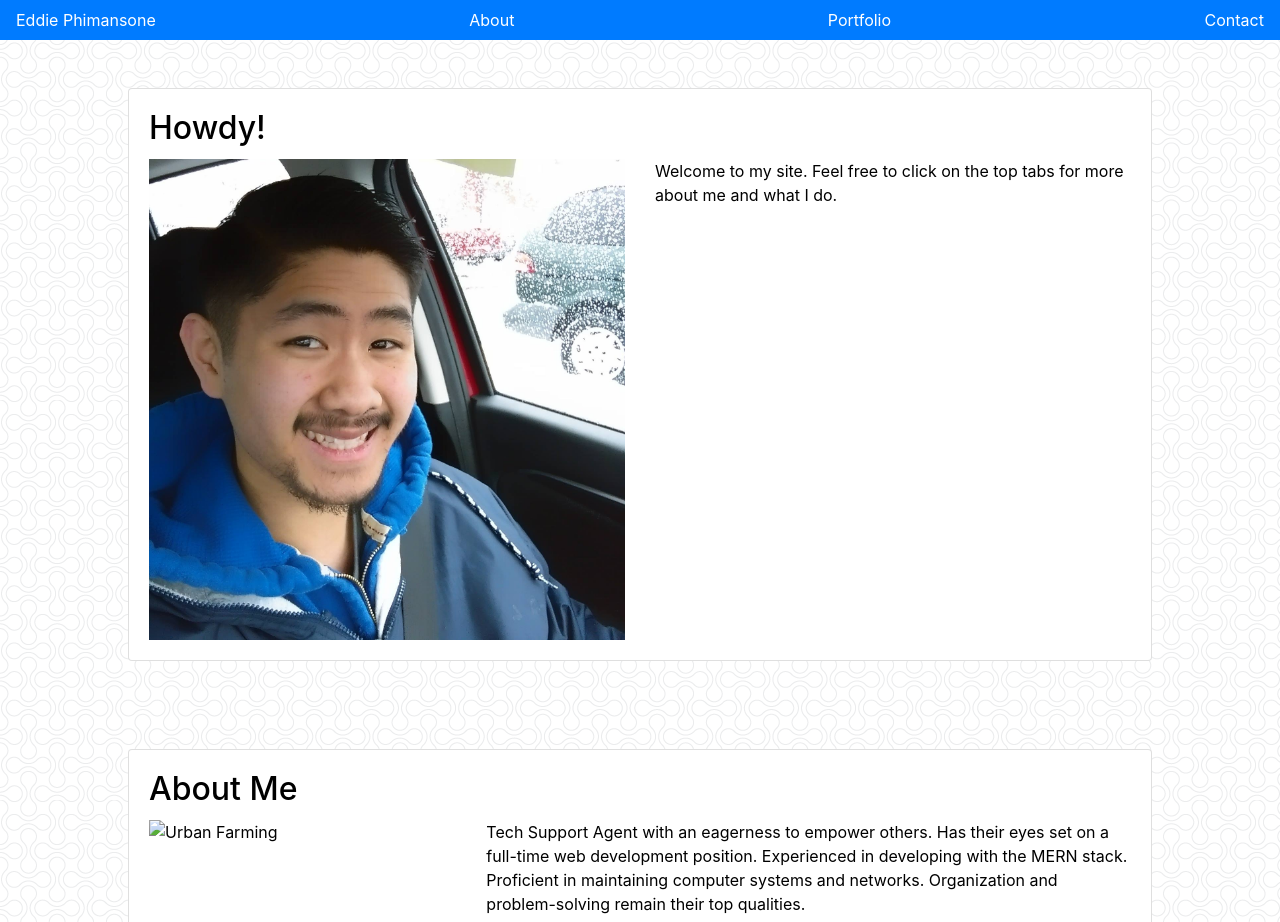
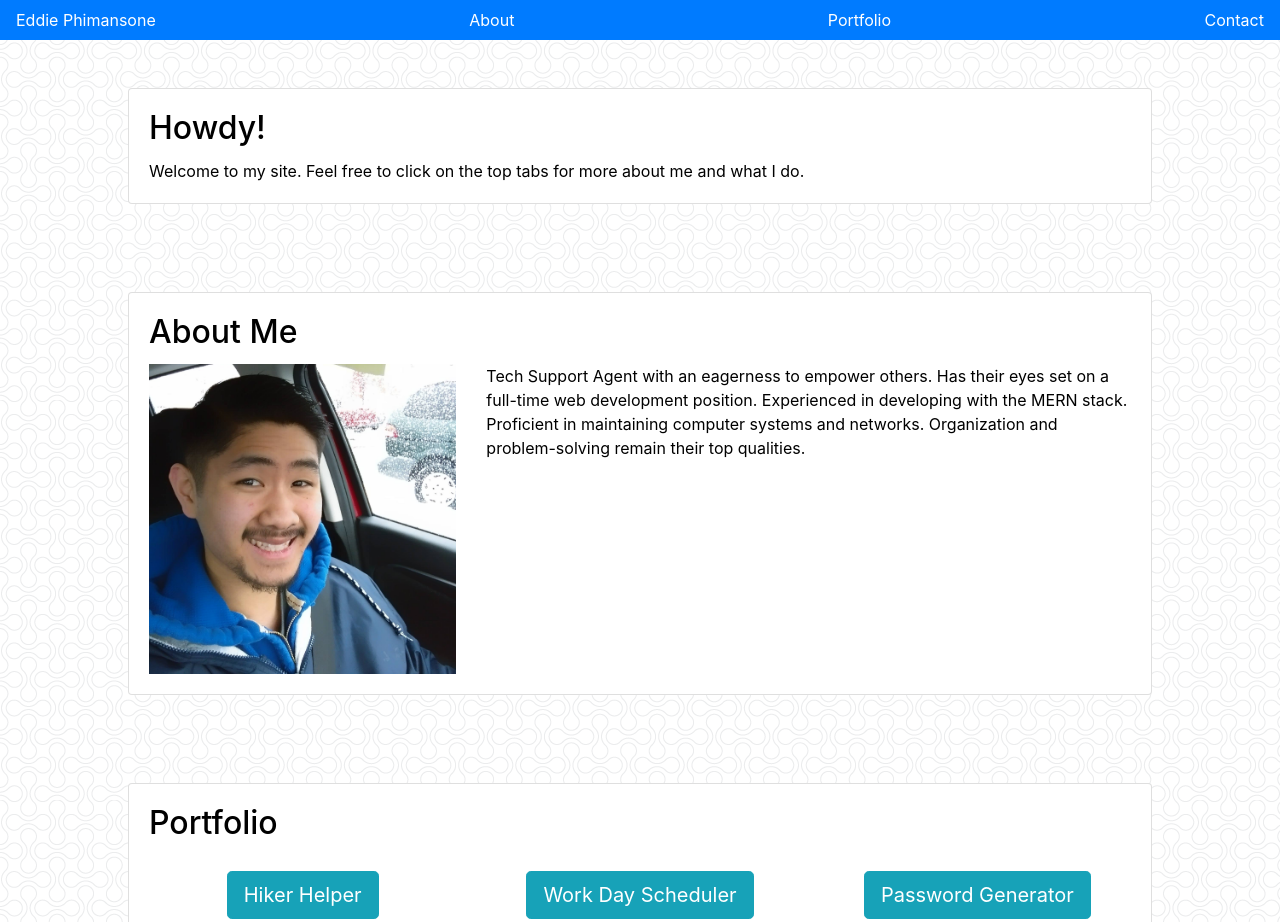
Before and after one commit to EddiePhi/EddiePhiPortfolio, a plain HTML site: page index.html in a window 1280 px wide. Shown: the top 922 px of the page. Drawn offline with nearby package versions, Linux system fonts and the light colour scheme.

Commit message:
adjusted intro, about, and contact sections

```diff
--- a/index.html
+++ b/index.html
@@ -28,8 +28,7 @@
             <section class="card-body">
                 <h2 class="card-title">Howdy!</h2>
                 <section class="row">
-                    <img src="./Assets/Images/linkedin-selfie.jpg" class="card-img-top col-md-6" alt="Profile Picture">
-                    <p class="card-text col-md-6">Welcome to my site. Feel free to click on the top tabs for more about me and what I do.</p>
+                    <p class="card-text col-md-12">Welcome to my site. Feel free to click on the top tabs for more about me and what I do.</p>
                 </section>
             </section>
         </section>
@@ -42,7 +41,7 @@
             <section class="card-body">
                 <h2 class="card-title">About Me</h2>
                 <section class="row">
-                    <img class="container col-md-4" src="./Images/urbanagriculture.jpg" alt="Urban Farming">
+                    <img src="./Assets/Images/linkedin-selfie.jpg" class="card-img-top col-md-4" alt="Profile Picture">
                     <p  class="card-text col-md-8">
                         Tech Support Agent with an eagerness to empower others.
                         Has their eyes set on a full-time web development position.
@@ -172,9 +171,8 @@
             <section class="card-body">
             <h2 class="card-title">Contact</h2>
             <section class="row">
-                <section class="row col-md-1"> </section>
                 <section class="col-md-5">
-                <img src="./Images/contact.jpg" class="card-img-top" alt="Contact">
+                <img src="./Assets/Images/contact.jpg" class="card-img-top" alt="Contact">
                 <section class="row"></section>
                 </section>
                 <section class="col-md-6">
```
